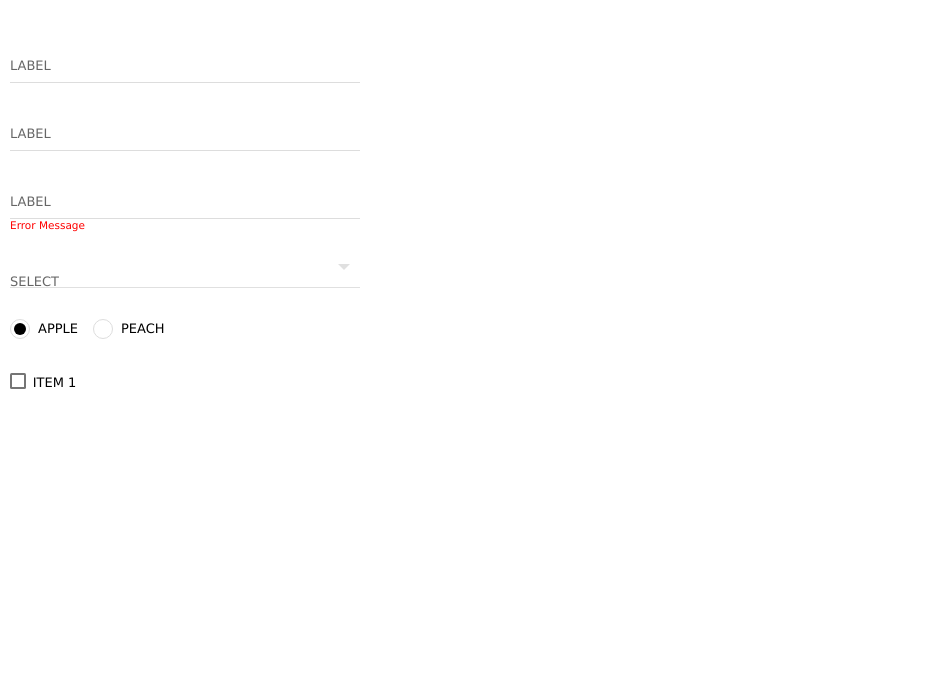
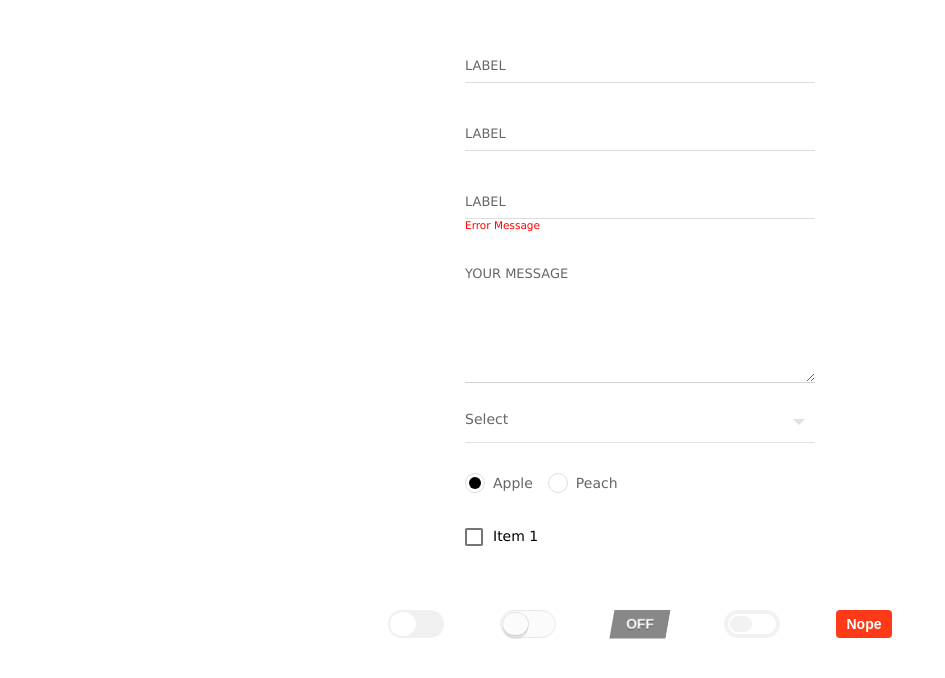
Before and after one commit to bhagavath26/Datatruks_ui, a React (Create React App) app: page /FormElements in a window 1280 px wide. Shown: the top 678 px of the page, without its empty margins (0-945 px from the left). Built offline with nearby package versions, Linux system fonts and the light colour scheme.

Commit message:
sass creation

```diff
--- a/src/components/FormElements.js
+++ b/src/components/FormElements.js
@@ -3,7 +3,7 @@ import '../styles/formElement.scss';
 export class FormElements extends Component {
   render() {
     return (
-      <div>
+      <div class="flex-center">
          <form class="form-md">
             <div class="form-group">
               <input id="form_name1" class="form-control" type="text" required/>
@@ -17,6 +17,12 @@ export class FormElements extends Component {
               <input id="form_name3" class="form-control" type="text" required/>
               <label for="form_name3">Label</label>
               <span class="error_message">Error Message</span>
+            </div>
+            <div class="text-area">
+            <div class="form-group">
+              <textarea id="message" class="form__field" placeholder="Your Message" rows="6"></textarea>
+              <label for="message" class="form__label">Your Message</label>
+            </div>
             </div>
             <div class="select">
               <select class="select-text" required>
@@ -46,6 +52,30 @@ export class FormElements extends Component {
   </div>
 </div>
   </form>
+<form>
+<ul class="tg-list">
+  <li class="tg-list-item">
+    <input class="tgl tgl-light" id="cb1" type="checkbox"/>
+    <label class="tgl-btn" for="cb1"></label>
+  </li>
+  <li class="tg-list-item">
+    <input class="tgl tgl-ios" id="cb2" type="checkbox"/>
+    <label class="tgl-btn" for="cb2"></label>
+  </li>
+  <li class="tg-list-item">
+    <input class="tgl tgl-skewed" id="cb3" type="checkbox"/>
+    <label class="tgl-btn" data-tg-off="OFF" data-tg-on="ON" for="cb3"></label>
+  </li>
+  <li class="tg-list-item">
+    <input class="tgl tgl-flat" id="cb4" type="checkbox"/>
+    <label class="tgl-btn" for="cb4"></label>
+  </li>
+  <li class="tg-list-item">
+    <input class="tgl tgl-flip" id="cb5" type="checkbox"/>
+    <label class="tgl-btn" data-tg-off="Nope" data-tg-on="Yeah!" for="cb5"></label>
+  </li>
+</ul>
+</form>
 </div>
     )
   }
--- a/src/styles/formElement.scss
+++ b/src/styles/formElement.scss
@@ -1,5 +1,5 @@
 .form-md {float: left;margin: 30px 10px 30px 10px;
-  .form-group {margin-left: auto;margin-right: auto;margin-bottom: 15px;position: relative;}
+  .form-group {margin-left: auto;margin-right: auto;margin-bottom: 15px;position: relative;
     input {position: relative;display: block;width: 100%;border: none;border-bottom: 1px solid #DDD;
       background-color: transparent;margin: 0px auto;padding: 20px 0px 0px 0px;height: 32px;outline: none !important;
       font-size: 20px;color: rgba(0, 0, 0, 0.8);background: -webkit-linear-gradient(bottom, #51BBBE 50%, #51BBBE 50%);
@@ -11,10 +11,10 @@ input {
   &:hover {border-color: #000000;}
   &:focus {border-color: #000000;background-position: left bottom;background-size: 100% 1px;}
   &:valid + label {height: 20px;line-height: 20px;font-size: 13px;color: #000000;}
-  &:focus { + label {height: 20px; line-height: 20px;font-size: 11px;color: #000000;}
+  &:focus { + label {height: 20px; line-height: 20px;font-size: 13px;color: #000000;}
     ::-webkit-input-placeholder, :-moz-placeholder, ::-moz-placeholder, :-ms-input-placeholder {color: transparent; font-size: 0;}
   }
- }
+ }}
 }
 .select {position: relative; width: 350px;}
 .select-text {position: relative;font-family: inherit;background-color: transparent;width: 350px;padding: 10px 10px 10px 0;font-size: 18px;border-radius: 0;border: none;border-bottom: 1px solid rgba(0, 0, 0, 0.12);
@@ -23,9 +23,9 @@ input {
   &:after {position: absolute; top: 18px; right: 10px; width: 0;height: 0;padding: 0; content: '';
     border-left: 6px solid transparent; border-right: 6px solid transparent; border-top: 6px solid rgba(0, 0, 0, 0.12); pointer-events: none;}
 }
-.select-label {color: rgba(0, 0, 0, 0.26);font-size: 18px;font-weight: normal;position: absolute; pointer-events: none; left: 0;top: 10px;transition: 0.2s ease all;}
+.select-label {line-height: inherit;color: rgba(0, 0, 0, 0.6);position: absolute; pointer-events: none; left: 0;top: 10px;transition: 0.2s ease all;}
 .select-text {
-  &:focus ~ .select-label, &:valid ~ .select-label {color: #2F80ED;top: -20px;transition: 0.2s ease all;font-size: 14px;}
+  &:focus ~ .select-label, &:valid ~ .select-label {color: #000000; top: -10px;transition: 0.2s ease all;font-size: 14px;}
 }
 /* BOTTOM BARS ================================= */
 .select-bar {position: relative;display: block;width: 350px;
@@ -70,7 +70,7 @@ input {
     clear: both;
     padding-left: 1px;
     &:not(:empty) {
-      padding-left: 1.75em;
+      padding-left: 0.75em;
     }
     &:before, &:after {
       content: "";
@@ -128,3 +128,311 @@ input {
   }
 }
 }
+//toggle
+ul,
+li {
+	list-style: none;
+	margin: 0;
+	padding: 0;
+}
+
+.tg-list {
+	text-align: center;
+	display: flex;
+	align-items: center;
+}
+
+.tg-list-item {
+	margin: 0 2em;
+}
+.tgl {
+	display: none !important;
+
+	// add default box-sizing for this scope
+	&,
+  &:after,
+  &:before,
+	& *,
+  & *:after,
+  & *:before,
+	& + .tgl-btn {
+		box-sizing: border-box;
+		&::selection {
+			background: none;
+		}
+	}
+
+	+ .tgl-btn {
+		outline: 0;
+		display: block;
+		width: 4em;
+		height: 2em;
+		position: relative;
+		cursor: pointer;
+    user-select: none;
+		&:after,
+    &:before {
+			position: relative;
+			display: block;
+			content: "";
+			width: 50%;
+			height: 100%;
+		}
+
+		&:after {
+			left: 0;
+		}
+
+		&:before {
+			display: none;
+		}
+	}
+
+	&:checked + .tgl-btn:after {
+		left: 50%;
+	}
+}
+
+// themes
+.tgl-light {
+	+ .tgl-btn {
+		background: #f0f0f0;
+		border-radius: 2em;
+		padding: 2px;
+		transition: all .4s ease;
+		&:after {
+			border-radius: 50%;
+			background: #fff;
+			transition: all .2s ease;
+		}
+	}
+
+	&:checked + .tgl-btn {
+		background: #9FD6AE;
+	}
+}
+
+.tgl-ios {
+	+ .tgl-btn {
+		background: #fbfbfb;
+		border-radius: 2em;
+		padding: 2px;
+		transition: all .4s ease;
+		border: 1px solid #e8eae9;
+		&:after {
+			border-radius: 2em;
+			background: #fbfbfb;
+			transition:
+        left .3s cubic-bezier(
+          0.175, 0.885, 0.320, 1.275
+        ),
+        padding .3s ease, margin .3s ease;
+			box-shadow:
+        0 0 0 1px rgba(0,0,0,.1),
+        0 4px 0 rgba(0,0,0,.08);
+		}
+
+    &:hover:after {
+      will-change: padding;
+    }
+
+		&:active {
+			box-shadow: inset 0 0 0 2em #e8eae9;
+			&:after {
+				padding-right: .8em;
+			}
+		}
+	}
+
+	&:checked + .tgl-btn {
+    background: #86d993;
+    &:active {
+      box-shadow: none;
+      &:after {
+        margin-left: -.8em;
+      }
+    }
+	}
+}
+
+.tgl-skewed {
+	+ .tgl-btn {
+		overflow: hidden;
+		transform: skew(-10deg);
+		backface-visibility: hidden;
+		transition: all .2s ease;
+		font-family: sans-serif;
+		background: #888;
+		&:after,
+    &:before {
+			transform: skew(10deg);
+			display: inline-block;
+			transition: all .2s ease;
+			width: 100%;
+			text-align: center;
+			position: absolute;
+			line-height: 2em;
+			font-weight: bold;
+			color: #fff;
+			text-shadow: 0 1px 0 rgba(0,0,0,.4);
+		}
+
+		&:after {
+			left: 100%;
+			content: attr(data-tg-on);
+		}
+
+		&:before {
+			left: 0;
+			content: attr(data-tg-off);
+		}
+
+		&:active {
+			background: #888;
+			&:before {
+				left: -10%;
+			}
+		}
+	}
+
+	&:checked + .tgl-btn {
+    background: #86d993;
+    &:before {
+      left: -100%;
+    }
+
+    &:after {
+      left: 0;
+    }
+
+    &:active:after {
+      left: 10%;
+    }
+	}
+}
+
+.tgl-flat {
+	+ .tgl-btn {
+		padding: 2px;
+		transition: all .2s ease;
+		background: #fff;
+		border: 4px solid #f2f2f2;
+		border-radius: 2em;
+		&:after {
+			transition: all .2s ease;
+			background: #f2f2f2;
+			content: "";
+			border-radius: 1em;
+		}
+	}
+
+	&:checked + .tgl-btn {
+    border: 4px solid #7FC6A6;
+    &:after {
+      left: 50%;
+      background: #7FC6A6;
+    }
+  }
+}
+
+.tgl-flip {
+	+ .tgl-btn {
+		padding: 2px;
+		transition: all .2s ease;
+		font-family: sans-serif;
+		perspective: 100px;
+		&:after,
+    &:before {
+			display: inline-block;
+			transition: all .4s ease;
+			width: 100%;
+			text-align: center;
+			position: absolute;
+			line-height: 2em;
+			font-weight: bold;
+			color: #fff;
+			position: absolute;
+			top: 0;
+			left: 0;
+			backface-visibility: hidden;
+			border-radius: 4px;
+		}
+
+		&:after {
+			content: attr(data-tg-on);
+			background: #02C66F;
+			transform: rotateY(-180deg);
+		}
+
+		&:before {
+			background: #FF3A19;
+			content: attr(data-tg-off);
+		}
+
+		&:active:before {
+      transform: rotateY(-20deg);
+		}
+	}
+
+	&:checked + .tgl-btn {
+    &:before {
+      transform: rotateY(180deg);
+    }
+
+    &:after {
+      transform: rotateY(0);
+      left: 0;
+      background: #7FC6A6;
+    }
+
+    &:active:after {
+      transform: rotateY(20deg);
+    }
+	}
+}
+.flex-center {
+  display:flex;align-items: center;justify-content: center;flex-direction: column;
+}
+
+.text-area{
+.form__field {
+  font-family: inherit;
+  width: 100%;
+  border: 0;
+  border-bottom: 1px solid #d2d2d2;
+  outline: 0;
+  padding: 20px 0;
+  background: transparent;
+  transition: border-color 0.2s;
+  &::placeholder {
+    color: transparent;
+  }
+  &:placeholder-shown ~ .form__label {
+    cursor: text;
+    top: 20px;
+  }
+}
+
+label {
+  position: absolute;
+  top: 0;
+  display: block;
+  transition: 0.2s;
+  font-size: 12px;
+  color: #9b9b9b;
+  line-height: inherit !important;
+}
+
+.form__field:focus {
+  ~ .form__label {
+    position: absolute;
+    top: 0;
+    display: block;
+    transition: 0.2s;
+    font-size: 12px;
+    color: #9b9b9b;
+    color: #009788;
+  }
+  padding-bottom: 6px;
+  border-bottom: 2px solid #009788;
+}}
```
